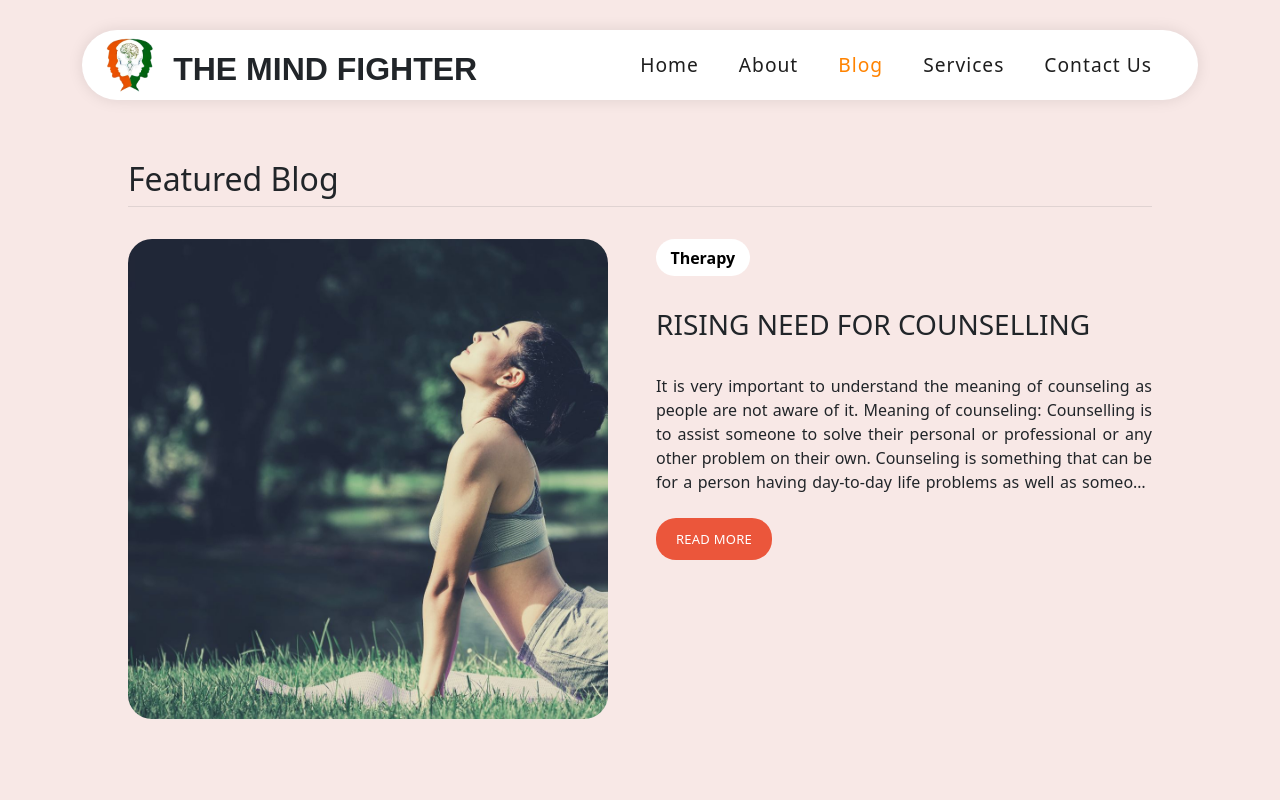
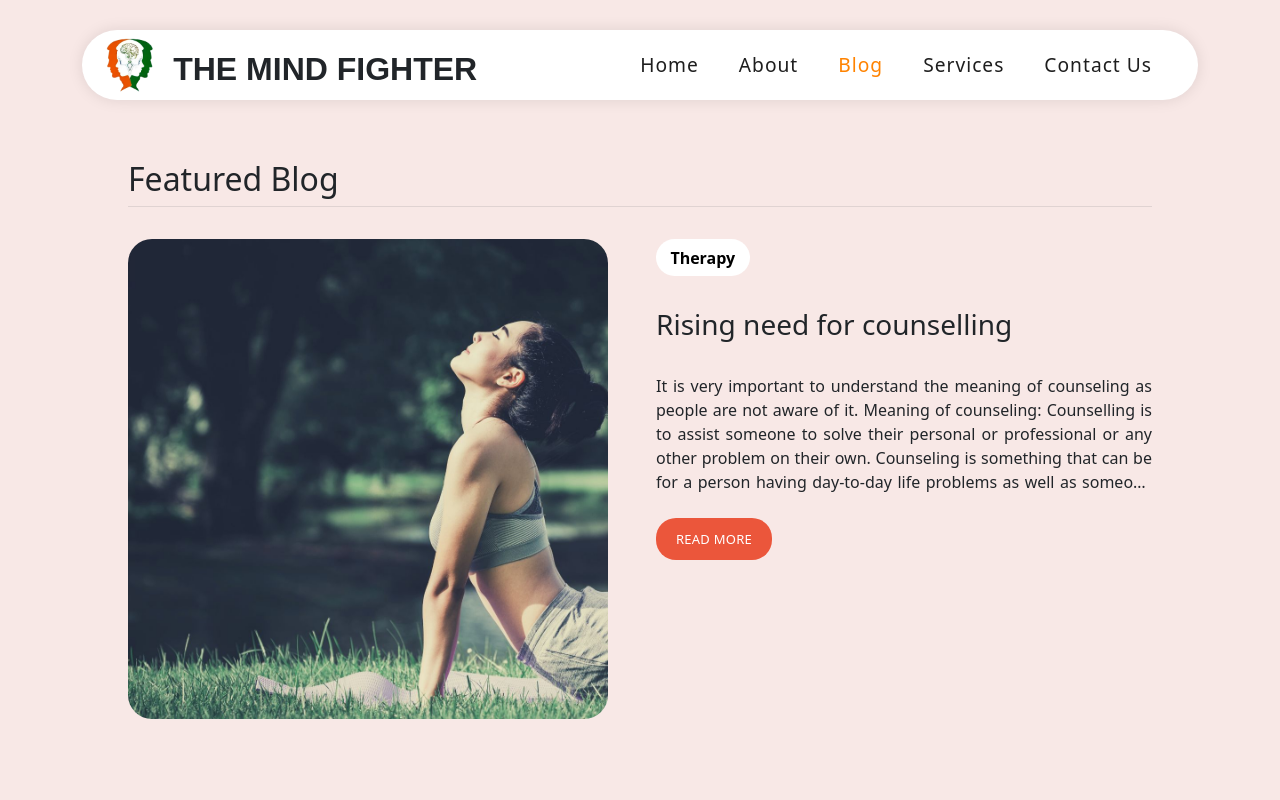
Before and after one commit to emperor9199/mind-fighter, a React (Create React App) app: page /blogs in a window 1280 px wide. Shown: the top 800 px of the page. Built offline with nearby package versions, Linux system fonts and the light colour scheme; a web font is replaced by a local one.

Commit message:
sove typo

```diff
--- a/src/components/BlogDetail/blogs.js
+++ b/src/components/BlogDetail/blogs.js
@@ -5,7 +5,7 @@ import sportss from "../../images/sportss.jpg";
 export const blogData = [
   {
     "id": 1,
-    "title": "RISING NEED FOR COUNSELLING",
+    "title": "Rising need for counselling",
     "description": "<p>Through counseling, a person can understand the problem affecting their life and they can come up with some solution. The main thing about which people need to get aware is about being aware of their negative emotions instead of neglecting them they should try to apply ways to cope with them.</p> <p>One can cope with personal life problems such as family counseling, couple counseling, relationship counseling, and individual counseling. There are other areas like employee counseling, sports counseling, student counseling, and many more. There are employees in the companies who are stressed due to their work and somehow it affects his/ her life relations which results in a poor relationship with family and leads to low productivity at work. For example, if someone is not in a good mood due to a fight with a wife/husband then it will affect them in their office work, and he/ she will face stress and load during work which in turn will affect the productivity of work.</p><p>Nowadays people are facing depression, anxiety, stress, and tension for which counseling can be helpful for people to come up with it.</p><p>Hence, it’s high time for people to understand the concept of counseling and to go to a therapist or counselor whenever they feel the need for it instead of neglecting it.</p>",
     "category": "Therapy",
     "img": yogas,
```
